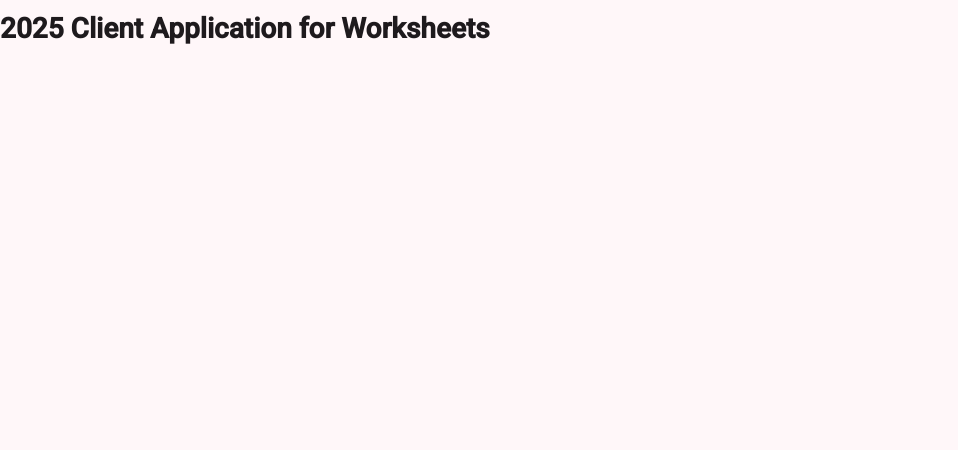
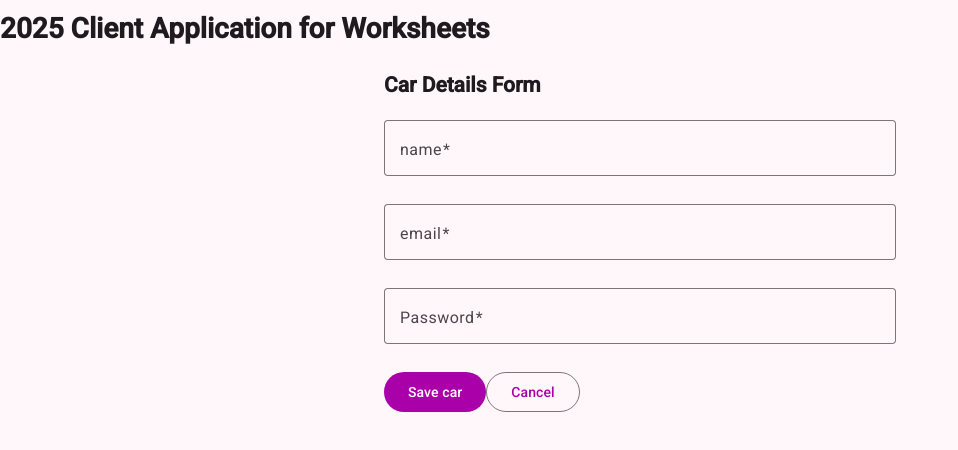
Before and after one commit to S00271237/angularWS, an Angular app: page /register in a window 1280 px wide. Before the commit this address led to /. Shown: the top 450 px of the page, without its empty margins (0-958 px from the left). Built offline with nearby package versions, Linux system fonts and the light colour scheme.

Commit message:
completed task 1

```diff
--- a/src/app/app.routes.ts
+++ b/src/app/app.routes.ts
@@ -2,6 +2,7 @@ import { Routes } from '@angular/router';
 import { CarList } from './features/cars/pages/car-list/car-list';
 import { CarForm } from './car-form/car-form';
 import { CarDetails } from './car-details/car-details';
+import { Register } from './features/auth/pages/register/register';
 
 export const routes: Routes = [
   {
@@ -24,6 +25,11 @@ export const routes: Routes = [
   {
     path: 'cars/:id/edit',
     component: CarForm
+  },
+  {
+    path: 'register',
+    component: Register
   }
 
+
 ];
--- a/src/app/core/auth/auth-custom.service.ts
+++ b/src/app/core/auth/auth-custom.service.ts
@@ -10,7 +10,7 @@ import { RegisterUserDto, User } from '../models/user';
 })
 export class AuthCustomService {
 
-  private readonly apiUrl = 'http://localhost:3006/api/v1/register'; // this should be read from an env variable we will leave it for now.
+  private readonly apiUrl = 'http://localhost:3000/api/v1/auth/register'; // this should be read from an env variable we will leave it for now.
 
   private http = inject(HttpClient);
 
--- a/src/app/features/auth/pages/register/register.html
+++ b/src/app/features/auth/pages/register/register.html
@@ -1,48 +1,46 @@
-<form [formGroup]="carForm" (ngSubmit)="onSubmit()" class="car-form">
+<form [formGroup]="registerForm" (ngSubmit)="onSubmit()" class="car-form">
   <h2>Car Details Form</h2>
 
   @if (saving()) {
   <mat-progress-bar mode="buffer" />
   }
 
-<!-- Make Field -->
+<!-- name Field -->
 <mat-form-field appearance="outline">
-  <mat-label>Make</mat-label>
-  <input matInput formControlName="make" placeholder="e.g. Toyota" />
-  @if (carForm.controls.make.hasError('required')) {
-    <mat-error>Make is required</mat-error>
-  } @else if (carForm.controls.make.hasError('blank')) {
-    <mat-error>Make cannot be only spaces</mat-error>
-  } @else if (carForm.controls.make.hasError('minlength')) {
-    <mat-error>Make must be at least 2 characters</mat-error>
-  } @else if (carForm.controls.make.hasError('maxlength')) {
-    <mat-error>Make must be 30 characters or fewer</mat-error>
-  } @else if (carForm.controls.make.hasError('forbiddenValue')) {
-    <mat-error>Make is a forbidden value</mat-error>
+  <mat-label>name</mat-label>
+  <input matInput formControlName="name" placeholder="john smith" />
+  @if (registerForm.controls.name.hasError('required')) {
+    <mat-error>name is required</mat-error>
+  } @else if (registerForm.controls.name.hasError('blank')) {
+    <mat-error>name cannot be only spaces</mat-error>
+  } @else if (registerForm.controls.name.hasError('maxlength')) {
+    <mat-error>name must be 30 characters or fewer</mat-error>
   }
 </mat-form-field>
 
-<!-- Model Field -->
+  <!-- email Field -->
+  <mat-form-field appearance="outline">
+    <mat-label>email</mat-label>
+    <input matInput formControlName="email" placeholder="john@email.ie" />
+    @if (registerForm.controls.email.hasError('required')) {
+    <mat-error>name is required</mat-error>
+  } @else if (registerForm.controls.email.hasError('blank')) {
+    <mat-error>name cannot be only spaces</mat-error>
+  } @else if (registerForm.controls.email.hasError('maxlength')) {
+    <mat-error>name must be 30 characters or fewer</mat-error>
+  }
+  </mat-form-field>
+
+  <!-- password Field -->
 <mat-form-field appearance="outline">
-  <mat-label>Model</mat-label>
-  <input matInput formControlName="model" placeholder="e.g. Corolla" />
-  @if (carForm.controls.model.hasError('required')) {
-    <mat-error>Model is required</mat-error>
-  } @else if (carForm.controls.model.hasError('blank')) {
-    <mat-error>Model cannot be only spaces</mat-error>
-  } @else if (carForm.controls.model.hasError('maxlength')) {
-    <mat-error>Model must be 30 characters or fewer</mat-error>
-  } @else if (carForm.controls.model.hasError('forbiddenValue')) {
-    <mat-error>Model is a forbidden value</mat-error>
+  <mat-label>Password</mat-label>
+  <input matInput formControlName="password" placeholder="epicpassword" />
+  @if (registerForm.controls.password.hasError('required')) {
+    <mat-error>Make is required</mat-error>
+  } @else if (registerForm.controls.password.hasError('blank')) {
+    <mat-error>Make cannot be only spaces</mat-error>
   }
 </mat-form-field>
-
-  <!-- Year Field -->
-  <mat-form-field appearance="outline">
-    <mat-label>Year</mat-label>
-    <input matInput type="number" formControlName="year" placeholder="e.g. 2022" />
-        <mat-hint>Optional</mat-hint>
-  </mat-form-field>
 
   <!-- Action Buttons -->
 @if (saveError(); as message) { <p role="alert">{{ message }}</p> }
--- a/src/app/features/auth/pages/register/register.scss
+++ b/src/app/features/auth/pages/register/register.scss
@@ -0,0 +1,11 @@
+.car-form {
+  display: flex;
+  flex-direction: column;
+  gap: 0.5rem;
+  max-width: 32rem;
+  margin: 1rem auto;
+}
+
+mat-form-field {
+  width: 100%;
+}
--- a/src/app/features/auth/pages/register/register.ts
+++ b/src/app/features/auth/pages/register/register.ts
@@ -11,8 +11,8 @@ import { MatCardModule } from '@angular/material/card';
 import {MatProgressBarModule} from '@angular/material/progress-bar';
 import { MatSnackBar } from '@angular/material/snack-bar';
 import { input } from '@angular/core';
-import { OnInit } from '@angular/core';
 import { AuthCustomService } from '../../../../core/auth/auth-custom.service';
+import { RegisterUserDto } from '../../../../core/models/user';
 
 @Component({
   selector: 'app-register',
@@ -29,30 +29,21 @@ export class Register {
       readonly id = input<string>();  // note this is optional by default
 
 
-    readonly currentYear = new Date().getFullYear();
 
     registerForm = this.formBuilder.nonNullable.group({
-      make: ['', [Validators.required, Validators.minLength(2), Validators.maxLength(30), notBlank, forbiddenValue('test')]],
-      model: ['', [Validators.required, Validators.maxLength(30), notBlank, forbiddenValue('test')]],
-      year: this.formBuilder.control<number | null>(null, [Validators.min(1950), Validators.max(this.currentYear + 1),]),
+      name: ['', [Validators.required, Validators.minLength(2)]],
+      email: ['', [Validators.required, Validators.maxLength(30)]],
+      password: ['', [Validators.required, Validators.maxLength(30)]],
     });
 
 
 
 
-     AuthCustomService = new AuthCustomService
+     authService = new AuthCustomService
 
     ngOnInit(): void {
-      const id = this.id();
-      if (!id) return; // adding a new car, nothing to load
 
-      this.AuthCustomService.getCarById(id).subscribe({
-        next: (car) =>
-          this.registerForm.patchValue({ make: car.make, model: car.model, year: car.year ?? null }),
-        error: (err: Error) => this.saveError.set(err.message),
-      });
     }
-
 
     onSubmit(): void {
 
@@ -62,26 +53,21 @@ export class Register {
       }
 
 
-      const { make, model, year } = this.registerForm.getRawValue();
-      const newCar: CreateCarDto = { make, model, year: year ?? undefined };
+      const { name, email, password } = this.registerForm.getRawValue();
+      const newUser: RegisterUserDto = { name, email, password };
 
       this.saving.set(true);
       this.saveError.set(null);
 
       const id = this.id();
 
-      const request = id
-        ? this.carService.updateCar(id, newCar)
-        : this.carService.addCar(newCar);
+      const request = this.authService.addUser(newUser)
 
       request.subscribe({
           next: (response) => {
-          this.snackBar.open(`${newCar.make} ${newCar.model} saved`, 'Close', { duration: 10000 });
+          this.snackBar.open(`${newUser.name} ${newUser.email} saved`, 'Close', { duration: 10000 });
           console.log('Car added successfully:', response);
           this.router.navigate(['/cars']);
-
-
-
         },
 
       error: (err: Error) => {
```
